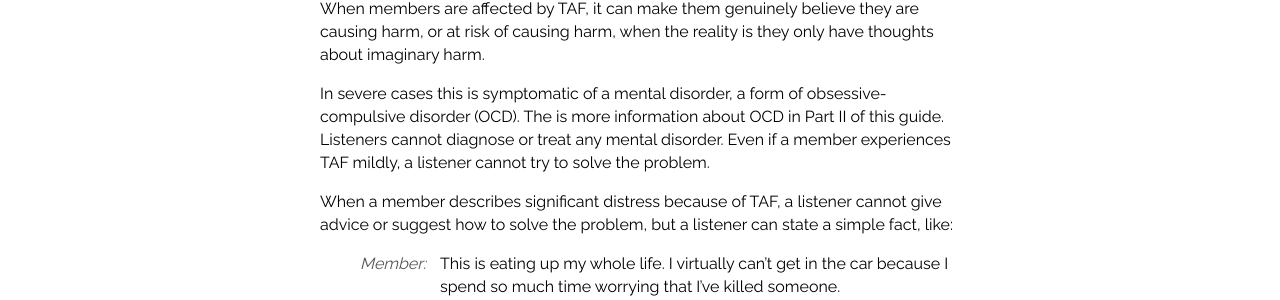
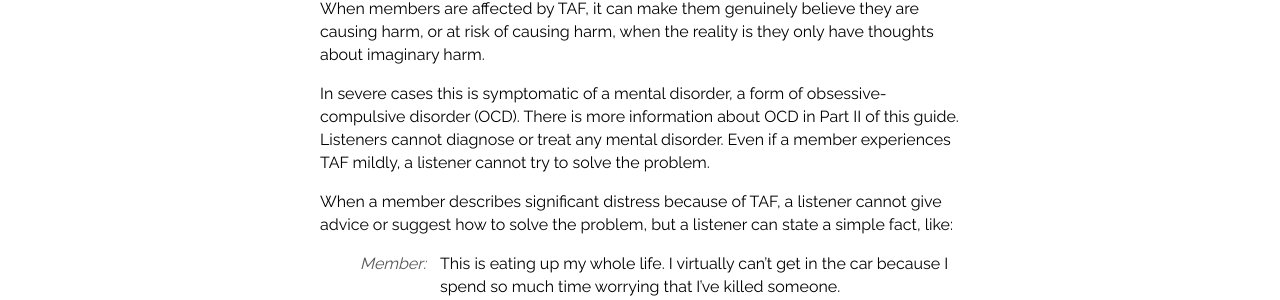
Before and after one commit to RarelyCharlie/rarelycharlie.github.io, a Jekyll site: the page built from _guide/harm.md, in a window 1280 px wide and 900 px high, scrolled down 8156 px. Shown: the part 176-476 px from the top of the window. Built offline with Jekyll 4.4.1, drawn with Linux system fonts in a browser that asks for light colours; some of the changed text lies outside the part shown.

Commit message:
typo, tweak

```diff
--- a/_guide/harm.md
+++ b/_guide/harm.md
@@ -234,7 +234,7 @@ Mostly, TAF is mild. When TAF causes significant distress it can easily be treat
 
 When members are affected by TAF, it can make them genuinely believe they are causing harm, or at risk of causing harm, when the reality is they only have thoughts about imaginary harm.
 
-In severe cases this is symptomatic of a mental disorder, a form of obsessive-compulsive disorder (OCD). The is more information about OCD in Part II of this guide. Listeners cannot diagnose or treat any mental disorder. Even if a member experiences TAF mildly, a listener cannot try to solve the problem.
+In severe cases this is symptomatic of a mental disorder, a form of obsessive-compulsive disorder (OCD). There is more information about OCD in Part II of this guide. Listeners cannot diagnose or treat any mental disorder. Even if a member experiences TAF mildly, a listener cannot try to solve the problem.
 
 When a member describes significant distress because of TAF, a listener cannot give advice or suggest how to solve the problem, but a listener can state a simple fact, like:
 
@@ -307,8 +307,6 @@ Listeners must not sneak suggestions into chats, because some members are vulner
 
 Confabulation causes people to invent information that fills gaps in their memory. People who confabulate may invent different information at different times, making them tell you inconsistent things.
 
-For a detailed description of confabulation, with examples, see [What is confabulation?](), an introductory chapter from a book on the subject.
-
 For example, a member who has a memory impairment is distressed because her father is becoming frail in old age:
 
 *Member:* It makes me so unhappy that he isn't able do as much for himself as he used to.
```
